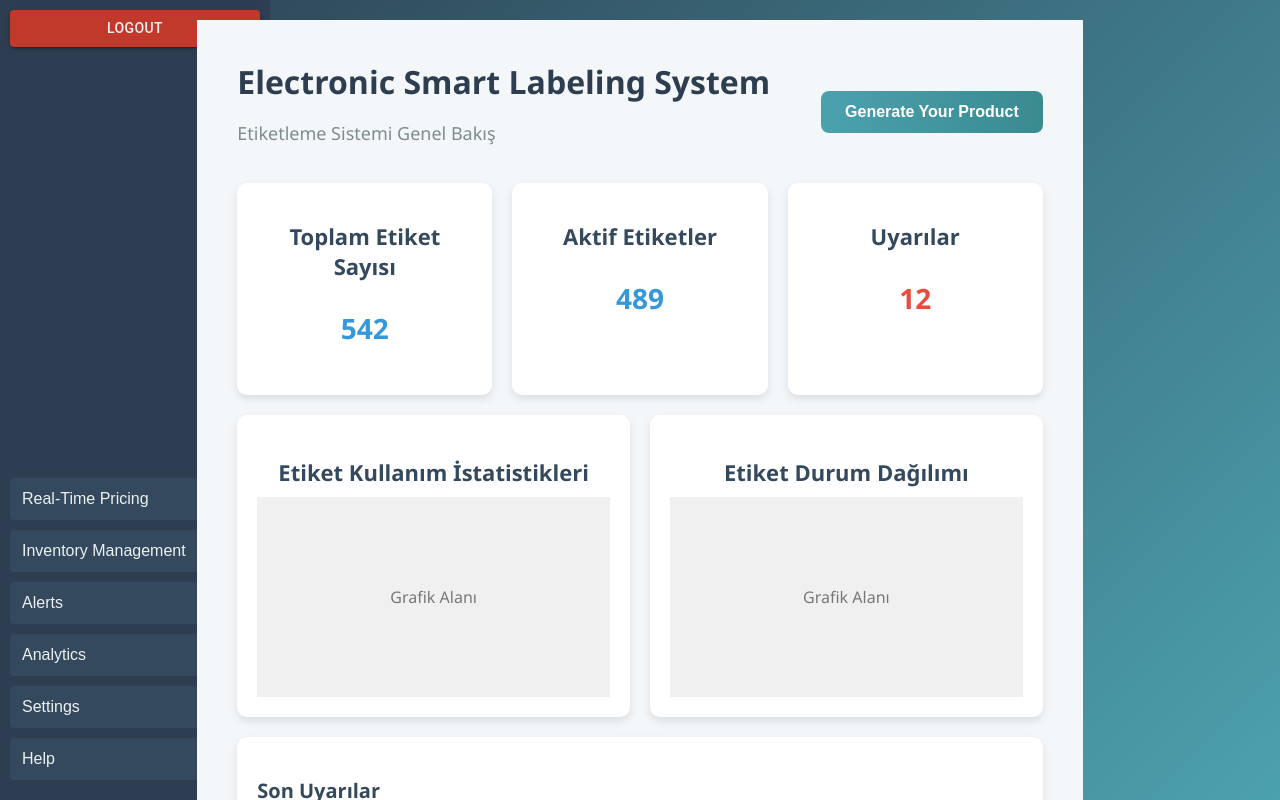
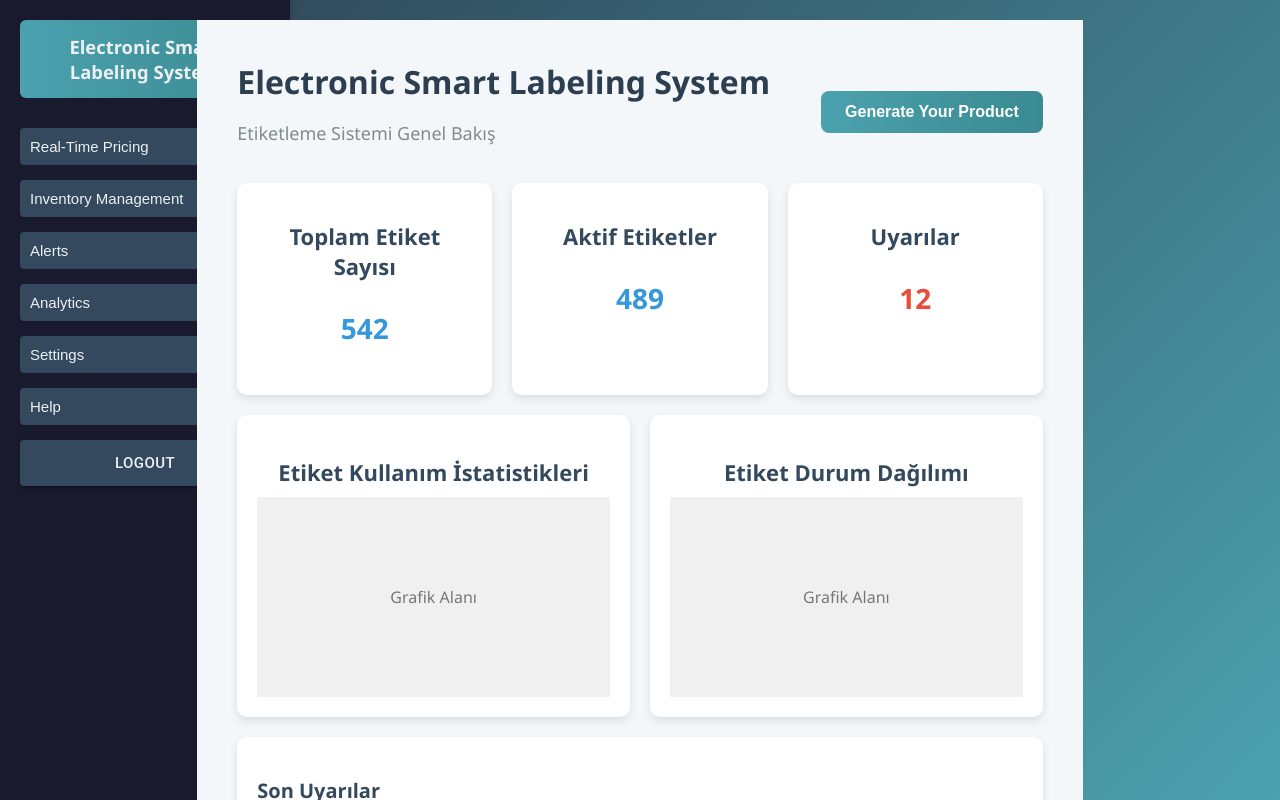
Before and after one commit to Vearonn55/gradfrontend, a React (Create React App) app: page /login in a window 1280 px wide. Both pictures are taken after typing "Sample", "Sample123" into the empty fields and a click on the button "Login". Built offline with nearby package versions, Linux system fonts and the light colour scheme; a web font is replaced by a local one.

Commit message:
Update sidebar styling, move Logout button, add Settings routing

```diff
--- a/src/components/MainPage/Sidebar.css
+++ b/src/components/MainPage/Sidebar.css
@@ -1,73 +1,67 @@
-/* Sidebar.css (Güncellenmiş Renk Paleti) */
-
 .sidebar {
     width: 250px;
     height: 100vh;
-    background: #2c3e50;               /* Koyu lacivert arka plan */
-    padding: 10px;
+    background: #1a1a2e;
     display: flex;
     flex-direction: column;
-    justify-content: space-between;
+    padding: 20px;
     position: fixed;
+    top: 0;
     left: 0;
-    top: 0;
+    box-shadow: 2px 0 5px rgba(0, 0, 0, 0.1);
 }
 
-.logout-button {
-    width: 100%;
-    background-color: #c0392b !important;  /* Doygun kırmızı */
-    color: #ecf0f1 !important;             /* Açık gri-beyaz metin */
+.sidebar-header {
+    font-size: 1.15rem;
     font-weight: bold;
-    margin-top: auto;
+    color: #ecf0f1;
+    background: linear-gradient(90deg, #4ca1af, #398b90);
+    padding: 14px;
+    text-align: center;
+    border-radius: 6px;
+    margin-bottom: 30px;
+    cursor: pointer;
+    transition: background 0.3s, transform 0.2s;
+}
+
+.sidebar-header:hover {
+    background: linear-gradient(90deg, #398b90, #4ca1af);
+    transform: translateY(-2px);
 }
 
 .sidebar-menu {
     list-style: none;
     padding: 0;
-    margin: 20px 0;                         /* Menüye biraz nefes */
+    margin: 0;
 }
 
 .sidebar-menu li {
-    margin-bottom: 10px;
+    margin-bottom: 15px;
 }
 
 .sidebar-menu button {
     width: 100%;
-    padding: 12px;
+    padding: 10px;
     border: none;
-    background-color: #34495e;             /* Orta koyu mavi-gri */
-    color: #ecf0f1;                        /* Açık metin */
+    background-color: #34495e;
+    color: #ecf0f1;
     cursor: pointer;
-    font-size: 16px;
+    font-size: 15px;
     text-align: left;
     border-radius: 4px;
     transition: background-color 0.2s;
 }
 
 .sidebar-menu button:hover {
-    background-color: #3b5771;             /* Bir tık daha açık hover rengi */
+    background-color: #3b5771;
 }
 
 .sidebar-menu button.active {
-    background-color: #1abc9c;             /* Canlı turkuaz aktif durumu */
-    color: #ffffff;                        /* Tam beyaz metin */
+    background-color: #1abc9c;
+    color: white;
     font-weight: bold;
 }
 
-.dashboard-button {
-    width: 100%;
-    padding: 12px;
-    background-color: #27ae60;             /* Yeşilin canlı tonu */
-    color: #ecf0f1;                        /* Açık metin */
-    border: none;
-    cursor: pointer;
-    font-size: 16px;
-    text-align: left;
-    font-weight: bold;
-    border-radius: 4px;
-    transition: background-color 0.2s;
+.logout-button-inline {
+    margin-top: 30px;
 }
-
-.dashboard-button:hover {
-    background-color: #229954;             /* Hover’da bir tık koyu */
-}
--- a/src/components/MainPage/Sidebar.tsx
+++ b/src/components/MainPage/Sidebar.tsx
@@ -1,7 +1,6 @@
-// src/components/MainPage/Sidebar.tsx
 import React from "react";
 import { Button } from "@mui/material";
-import { useNavigate, useLocation } from "react-router-dom";
+import { useNavigate } from "react-router-dom";
 import "./Sidebar.css";
 
 interface SidebarProps {
@@ -11,7 +10,6 @@ interface SidebarProps {
 
 const Sidebar: React.FC<SidebarProps> = ({ activeLink, onLinkClick }) => {
     const navigate = useNavigate();
-    const location = useLocation();
 
     const menuItems: { name: string; path: string }[] = [
         { name: "Real-Time Pricing", path: "/prices" },
@@ -24,31 +22,20 @@ const Sidebar: React.FC<SidebarProps> = ({ activeLink, onLinkClick }) => {
 
     return (
         <div className="sidebar">
-            {/* Logout Butonu En Üste Alındı */}
-            <Button
-                className="logout-button"
-                onClick={() => navigate("/login")}
-                variant="contained"
-                color="error"
+            {/* Header */}
+            <div
+                className="sidebar-header"
+                onClick={() => {
+                    onLinkClick("/dashboard");
+                    navigate("/dashboard");
+                }}
             >
-                Logout
-            </Button>
+                Electronic Smart Labeling System
+            </div>
 
+            {/* Menu items and Logout */}
             <ul className="sidebar-menu">
-                {/* Dashboard Butonu (MainPage Dışında Görünecek) */}
-                {location.pathname !== "/dashboard" && (
-                    <li>
-                        <button
-                            className="dashboard-button"
-                            onClick={() => navigate("/dashboard")}
-                        >
-                            Dashboard
-                        </button>
-                    </li>
-                )}
-
-                {/* Diğer Sayfa Butonları */}
-                {menuItems.map((item) => (
+                {menuItems.map(item => (
                     <li key={item.name}>
                         <button
                             className={activeLink === item.path ? "active" : ""}
@@ -61,6 +48,17 @@ const Sidebar: React.FC<SidebarProps> = ({ activeLink, onLinkClick }) => {
                         </button>
                     </li>
                 ))}
+                <li>
+                    <Button
+                        className="logout-button-inline"
+                        onClick={() => navigate("/login")}
+                        variant="contained"
+                        color="error"
+                        fullWidth
+                    >
+                        Logout
+                    </Button>
+                </li>
             </ul>
         </div>
     );
```
